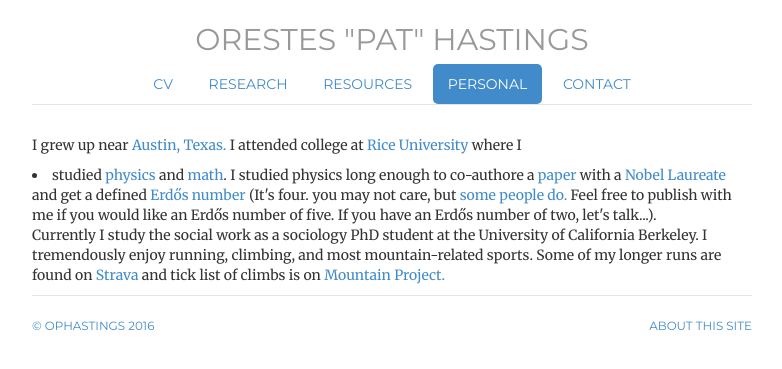
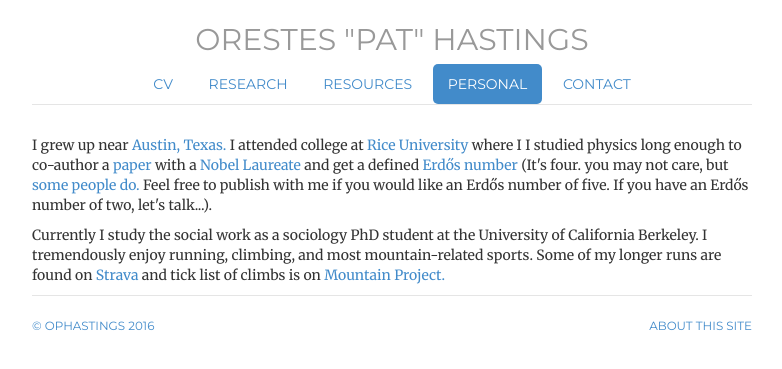
Before and after one commit to ophastings/ophastings.github.io, a Jekyll site: the page built from personal/index.html, in a window 1280 px wide. Shown: the top 369 px of the page, without its empty margins (248-1030 px from the left). Built offline with Jekyll 4.4.1, drawn with Linux system fonts in a browser that asks for light colours; comment, search, counter and statistics services are not loaded.

Commit message:
update about

```diff
--- a/personal/index.html
+++ b/personal/index.html
@@ -10,12 +10,13 @@
 ---
 
 
-<p>I grew up near <a href="http://maps.google.com/maps?q=Lago+Vista,+TX&amp;um=1&amp;ie=UTF-8&amp;hq=&amp;hnear=Lago+Vista,+TX&amp;gl=us&amp;ei=wqvPTJ7LAYPSsAOcoan4AQ&amp;sa=X&amp;oi=geocode_result&amp;ct=image&amp;resnum=1&amp;ved=0CBsQ8gEwAA">Austin, Texas.</a></li>
-I attended college at <a title="http://www.rice.edu/" href="http://www.rice.edu/">Rice University</a></li> where I <li>studied <a href="http://www.physics.rice.edu/">physics</a> and <a href="http://math.rice.edu/">math</a>.
-I studied physics long enough to co-authore a <a href="http://www.nist.gov/manuscript-publication-search.cfm?pub_id=842476">paper</a> with a <a href="http://www.nobelprize.org/nobel_prizes/physics/laureates/2012/wineland-facts.html">Nobel Laureate</a></li>
+<p>I grew up near <a href="http://maps.google.com/maps?q=Lago+Vista,+TX&amp;um=1&amp;ie=UTF-8&amp;hq=&amp;hnear=Lago+Vista,+TX&amp;gl=us&amp;ei=wqvPTJ7LAYPSsAOcoan4AQ&amp;sa=X&amp;oi=geocode_result&amp;ct=image&amp;resnum=1&amp;ved=0CBsQ8gEwAA">Austin, Texas.</a>
+I attended college at <a title="http://www.rice.edu/" href="http://www.rice.edu/">Rice University</a> where I
+I studied physics long enough to co-author a <a href="http://www.nist.gov/manuscript-publication-search.cfm?pub_id=842476">paper</a> with a <a href="http://www.nobelprize.org/nobel_prizes/physics/laureates/2012/wineland-facts.html">Nobel Laureate</a>
 and get a defined <a href="http://www.oakland.edu/enp/">Erdős number</a> (It's four.
 you may not care, but <a title="http://xkcd.com/599/" href="http://xkcd.com/599/">some people do.</a> Feel free to publish with me if you would like an Erdős number of five. If you have an Erdős number of two, let's talk...).
+</p>
 
 <p>Currently I study the social work as a sociology PhD student at the University of California Berkeley. I tremendously enjoy running, climbing, and most mountain-related sports.
-Some of my longer runs are found on <a href="https://www.strava.com/athletes/pat_hastings">Strava</a> and tick list of climbs is on <a href="http://www.mountainproject.com/u/pat-h//107979348?action=ticks&">Mountain Project.</a></li>
+Some of my longer runs are found on <a href="https://www.strava.com/athletes/pat_hastings">Strava</a> and tick list of climbs is on <a href="http://www.mountainproject.com/u/pat-h//107979348?action=ticks&">Mountain Project.</a>
 </p>
```
